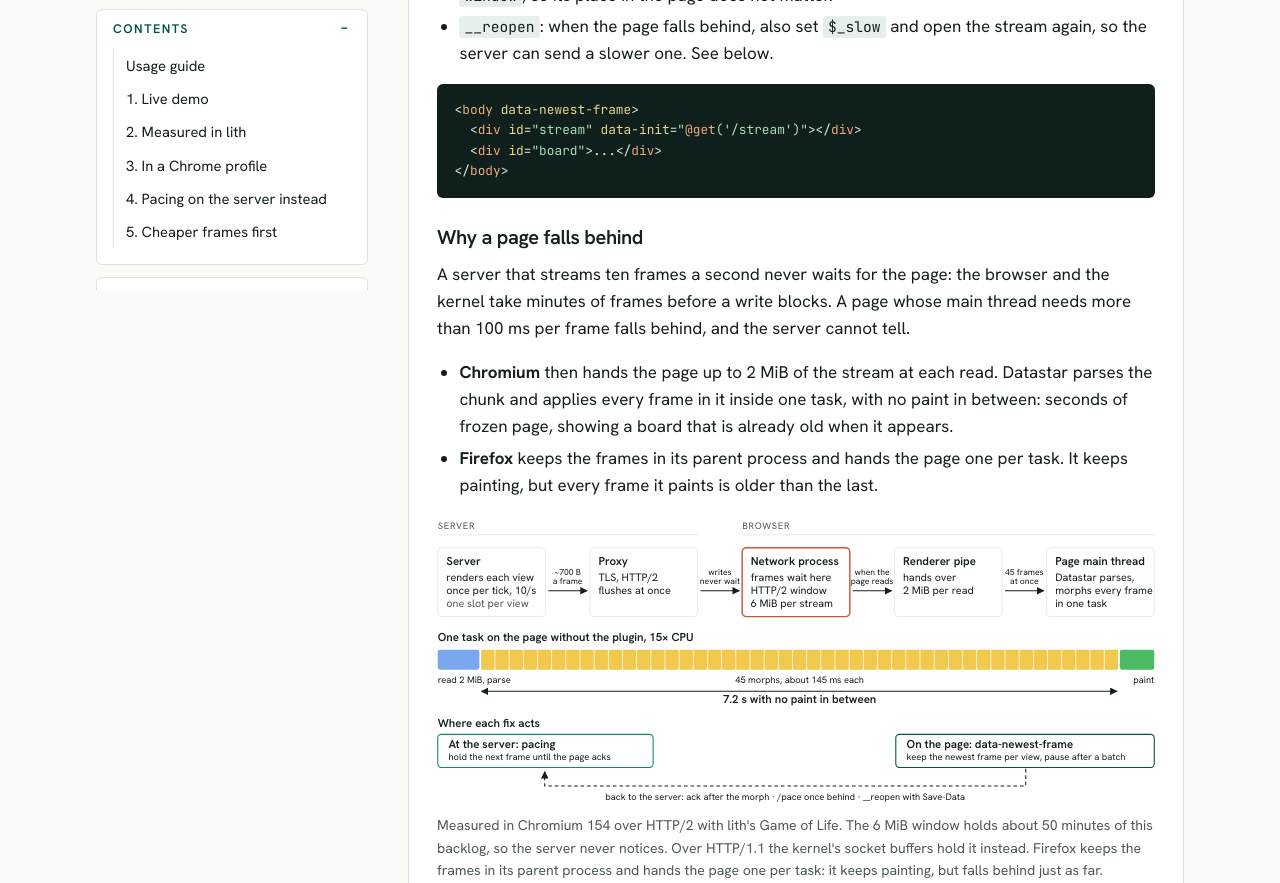
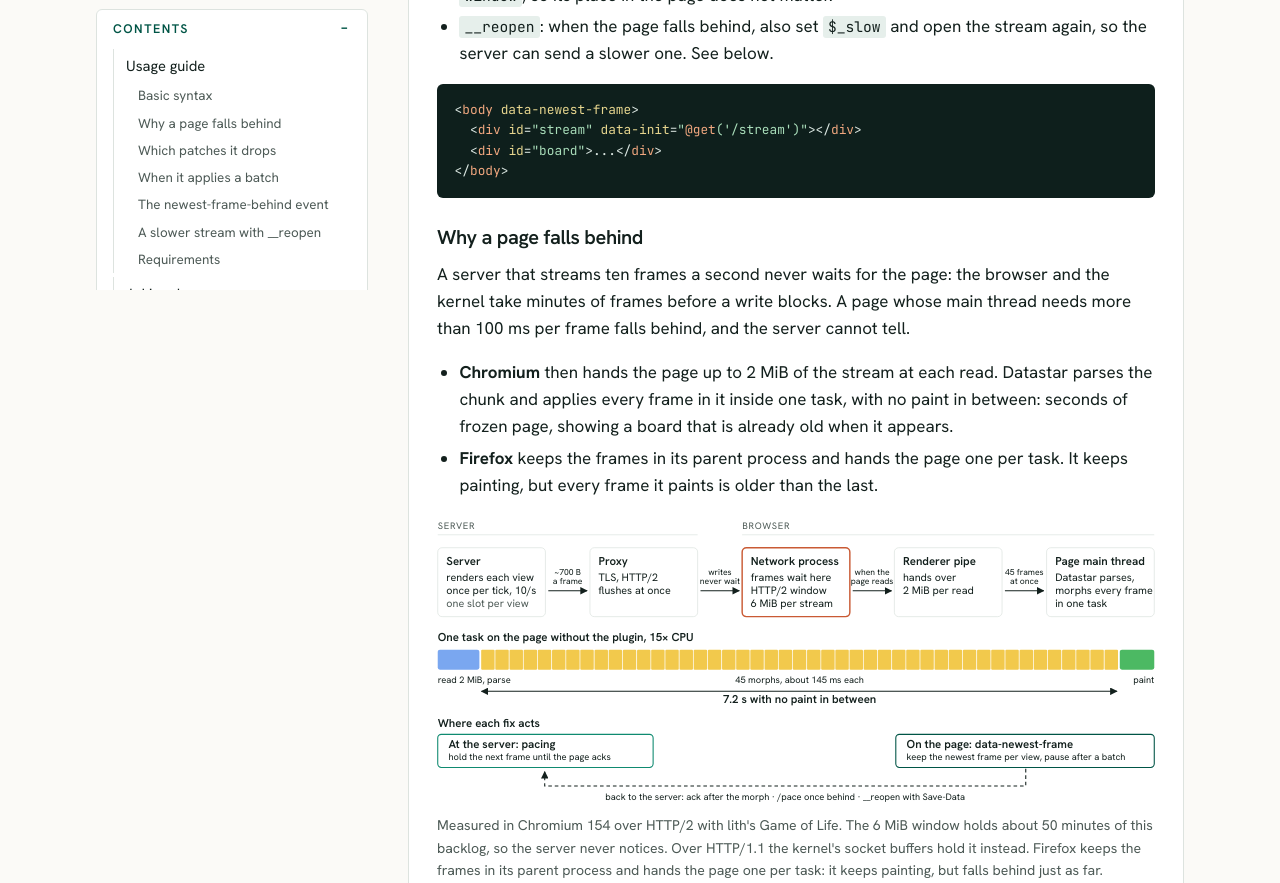
Before and after one commit to mbolli/datastar-attribute-newest-frame, a website: page index.html in a window 1280 px wide. Shown: the part 919-1802 px from the top of the page. Drawn offline with Linux system fonts and the light colour scheme.

Commit message:
docs: list the subsections in the sidebar [skip release]

```diff
--- a/index.html
+++ b/index.html
@@ -79,6 +79,9 @@
         .shot img { display: block; inline-size: 100%; block-size: auto; border: 1px solid var(--line); border-radius: var(--radius); background: #fff; }
         .shot figcaption { margin-top: .5rem; font-size: .88rem; color: var(--muted); }
         .shot figcaption strong { color: var(--ink); }
+        .toc-sub { list-style: none; margin: 0 0 .25rem; padding: 0; }
+        .toc-sub a { padding: .18rem 0 .18rem 1.5rem; font-size: .84rem; color: var(--muted); }
+        h3[id] { scroll-margin-top: 1.5rem; }
         .flow { margin: 1.25rem 0; }
         .flow svg { display: block; inline-size: 100%; min-inline-size: 40rem; block-size: auto; color: var(--ink); font-size: 15px; }
         .flow svg text { fill: currentColor; }
@@ -133,12 +136,31 @@
                 <summary>Contents</summary>
                 <div class="panel-body">
                     <ul class="toc">
-                        <li><a href="#usage-guide">Usage guide</a></li>
+                        <li><a href="#usage-guide">Usage guide</a>
+                            <ul class="toc-sub">
+                                <li><a href="#basic-syntax">Basic syntax</a></li>
+                                <li><a href="#why-behind">Why a page falls behind</a></li>
+                                <li><a href="#dropped-patches">Which patches it drops</a></li>
+                                <li><a href="#batches">When it applies a batch</a></li>
+                                <li><a href="#behind-event">The newest-frame-behind event</a></li>
+                                <li><a href="#reopen">A slower stream with __reopen</a></li>
+                                <li><a href="#requirements">Requirements</a></li>
+                            </ul>
+                        </li>
                         <li><a href="#demo">1. Live demo</a></li>
                         <li><a href="#measured">2. Measured in lith</a></li>
                         <li><a href="#profile">3. In a Chrome profile</a></li>
-                        <li><a href="#server">4. Pacing on the server instead</a></li>
-                        <li><a href="#frames">5. Cheaper frames first</a></li>
+                        <li><a href="#server">4. Pacing on the server instead</a>
+                            <ul class="toc-sub">
+                                <li><a href="#pace-when-behind">Pacing only a page that is behind</a></li>
+                                <li><a href="#which-to-use">Which to use</a></li>
+                            </ul>
+                        </li>
+                        <li><a href="#frames">5. Cheaper frames first</a>
+                            <ul class="toc-sub">
+                                <li><a href="#cannot-shrink">A frame that cannot shrink</a></li>
+                            </ul>
+                        </li>
                     </ul>
                 </div>
             </details>
@@ -156,7 +178,7 @@
                 <h2>Usage</h2>
                 <p>The <code>data-newest-frame</code> attribute watches the patch events of one SSE stream. A page that keeps up applies every frame as it comes. A page that falls behind applies only the newest frame of each view among those that arrived together, and tells you when it skips most of them.</p>
 
-                <h3>Basic syntax</h3>
+                <h3 id="basic-syntax">Basic syntax</h3>
                 <pre class="code"><code>data-newest-frame[:stream-id][__reopen]</code></pre>
                 <ul>
                     <li><strong>Stream:</strong> the element whose <code>@get</code> opened the stream, <code>#stream</code> by default. Name another id after the colon: <code>data-newest-frame:feed</code>. HTML lowercases attribute names, so the id has to be lowercase.</li>
@@ -168,7 +190,7 @@
   &lt;div id="board"&gt;...&lt;/div&gt;
 &lt;/body&gt;</code></pre>
 
-                <h3>Why a page falls behind</h3>
+                <h3 id="why-behind">Why a page falls behind</h3>
                 <p>A server that streams ten frames a second never waits for the page: the browser and the kernel take minutes of frames before a write blocks. A page whose main thread needs more than 100 ms per frame falls behind, and the server cannot tell.</p>
                 <ul>
                     <li><strong>Chromium</strong> then hands the page up to 2 MiB of the stream at each read. Datastar parses the chunk and applies every frame in it inside one task, with no paint in between: seconds of frozen page, showing a board that is already old when it appears.</li>
@@ -203,7 +225,7 @@
                     <figcaption>Measured in Chromium 154 over HTTP/2 with lith's Game of Life. The 6 MiB window holds about 50 minutes of this backlog, so the server never notices. Over HTTP/1.1 the kernel's socket buffers hold it instead. Firefox keeps the frames in its parent process and hands the page one per task: it keeps painting, but falls behind just as far.</figcaption>
                 </figure>
 
-                <h3>Which patches it drops</h3>
+                <h3 id="dropped-patches">Which patches it drops</h3>
                 <p>A <code>datastar-patch-elements</code> event is a frame of a view when it replaces that view wholly. Of the frames of one view that arrive together, only the newest is applied; the others are dropped. Everything else keeps its place in the order and is never dropped.</p>
                 <div class="split">
                     <div>
@@ -225,10 +247,10 @@
                     </div>
                 </div>
 
-                <h3>When it applies a batch</h3>
+                <h3 id="batches">When it applies a batch</h3>
                 <p>Datastar dispatches every event of a chunk at once and reads the next chunk after a microtask, so the plugin holds the events of a chunk and passes them on in one batch at the end of it. It waits for the next animation frame when it passed a batch on less than a frame before, and after each batch it waits half as long as that batch took to apply. A page that keeps up gets each frame at once; a page that is behind paints between batches, and Firefox's frames gather during the wait. The pause counts only the time to apply the batch: the layout and paint that the applied frame causes run in it, so on a very slow phone the main thread stays busy, but it paints every frame it applies (<a href="#profile">profile</a>).</p>
 
-                <h3>The newest-frame-behind event</h3>
+                <h3 id="behind-event">The newest-frame-behind event</h3>
                 <p>When more than half of the frames of the last 3 seconds were skipped, at least 10 frames, the plugin dispatches <code>newest-frame-behind</code> on the stream's element. It bubbles, and the counts start over, so a page that stays behind gets one about every 3 seconds.</p>
                 <ul>
                     <li><code>evt.detail.id</code>: the stream's id</li>
@@ -239,14 +261,14 @@
                 </ul>
                 <pre class="code" data-lang="html"><code>&lt;body data-newest-frame data-on:newest-frame-behind="$behind = evt.detail.skipped + ' of ' + evt.detail.frames + ' frames skipped'"&gt;</code></pre>
 
-                <h3>Asking for a slower stream with __reopen</h3>
+                <h3 id="reopen">Asking for a slower stream with __reopen</h3>
                 <p>With <code>__reopen</code>, the first time the page falls behind the plugin sets <code>$_slow</code> to <code>true</code> and replaces the stream's element with a copy of itself. Its <code>data-init</code> runs again and opens the stream at the same URL, so Datastar aborts the old request; send a header while <code>$_slow</code> is set and the server can answer with fewer frames. It asks once, and never when <code>$_slow</code> is already true, for example because the page measured a slow link as it started.</p>
                 <pre class="code" data-lang="html"><code>&lt;body data-signals:_slow="false" data-newest-frame__reopen&gt;
   &lt;div id="stream" data-init="@get('/stream', {headers: $_slow ? {'Save-Data': 'on'} : {}})"&gt;&lt;/div&gt;
 &lt;/body&gt;</code></pre>
                 <p class="fine">This is how <a href="https://github.com/zweiundeins/lith">lith</a> uses it: its template and its site load the plugin with <code>__reopen</code>, and a stream whose request carries <code>Save-Data: on</code> sends each view at most four times a second.</p>
 
-                <h3>Requirements</h3>
+                <h3 id="requirements">Requirements</h3>
                 <p class="fine">Datastar 1.0, with an import map that maps <code>datastar</code> and comes before every module script; Firefox ignores an import map that comes later. The plugin reads the <code>datastar-fetch</code> events that Datastar dispatches for every SSE event (their <code>type</code>, <code>el</code> and <code>argsRaw</code>), which Datastar 1.0.x does not document; its own virtual-scroll example dispatches them the same way.</p>
             </section>
 
@@ -460,7 +482,7 @@
                     </table>
                 </div>
 
-                <h3>Pacing only a page that is behind</h3>
+                <h3 id="pace-when-behind">Pacing only a page that is behind</h3>
                 <p>The two combine. Stream normally with the plugin on the page, and when it fires <code>newest-frame-behind</code>, ask the server once to pace that stream. The server stops pacing when every acknowledgement has come back within a tick for 5 seconds.</p>
                 <pre class="code" data-lang="html"><code>&lt;body data-newest-frame
       data-on:newest-frame-behind="@post('/pace?tab=' + $_tab, {requestCancellation: 'disabled'})"&gt;</code></pre>
@@ -484,7 +506,7 @@
                 </div>
                 <p class="fine">15× CPU, 150 seconds, the median of three runs; the last column is one run each. The page asked for pacing 2.2 seconds in. On a page slow for 60 seconds and then fast, pacing ended 5 to 6 seconds after the CPU sped up and the page went back to ten frames a second; with <code>__reopen</code> it stays on the slow stream. In an in-process load test of 1,000 streams with a tenth of them slow, pacing every stream took 9,200 acknowledgements a second and 2.3 times the CPU; pacing only the slow ones took 250 a second, within the plugin's range.</p>
 
-                <h3>Which to use</h3>
+                <h3 id="which-to-use">Which to use</h3>
                 <ul>
                     <li><strong>A slow phone on a fast link:</strong> both work about equally well. Pacing on the server sends the fewest bytes and had the best worst case when the page acknowledged after the paint.</li>
                     <li><strong>A fast phone on a far link:</strong> the plugin does nothing while the page keeps up. Pacing on the server caps the page at W frames per round trip, and every viewer sends a request per frame: on this demo, ten a second for each viewer that keeps up. Pacing only after <code>newest-frame-behind</code> avoids both.</li>
@@ -520,7 +542,7 @@
                     <figcaption><strong>The SVG board at 15×, no plugin, same 8 seconds as Demo 3.</strong> Only short tasks and no backlog. Rendering now takes more of the main thread than script: the page is busy drawing, not morphing.</figcaption>
                 </figure>
 
-                <h3>A frame that cannot shrink</h3>
+                <h3 id="cannot-shrink">A frame that cannot shrink</h3>
                 <p>Not every view fits in one path. An 80 by 24 terminal where nearly every cell changes each frame, one <code>&lt;span&gt;</code> per character, has 1,945 elements and falls behind from 15×. Merging runs of one colour into one span leaves 334 elements and moves the break to 50×.</p>
                 <div class="table-scroll">
                     <table class="compare">
```
